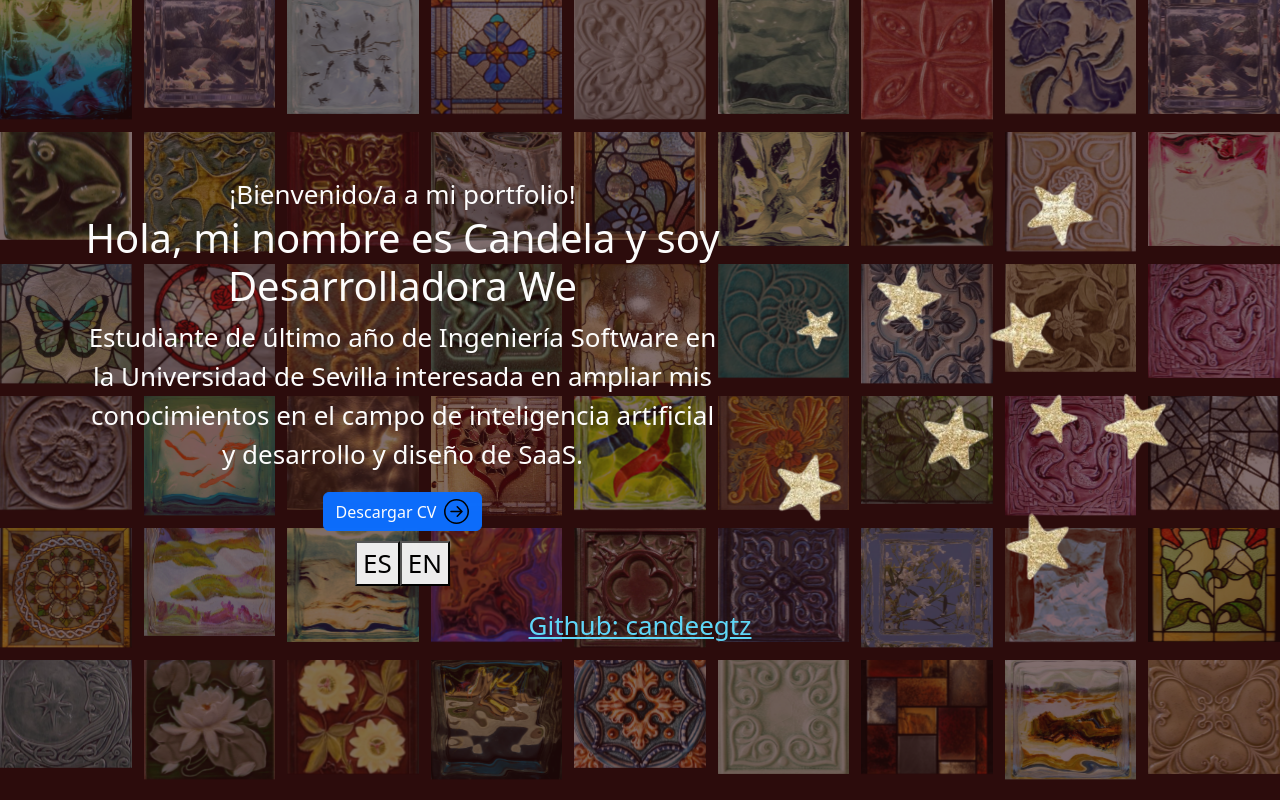
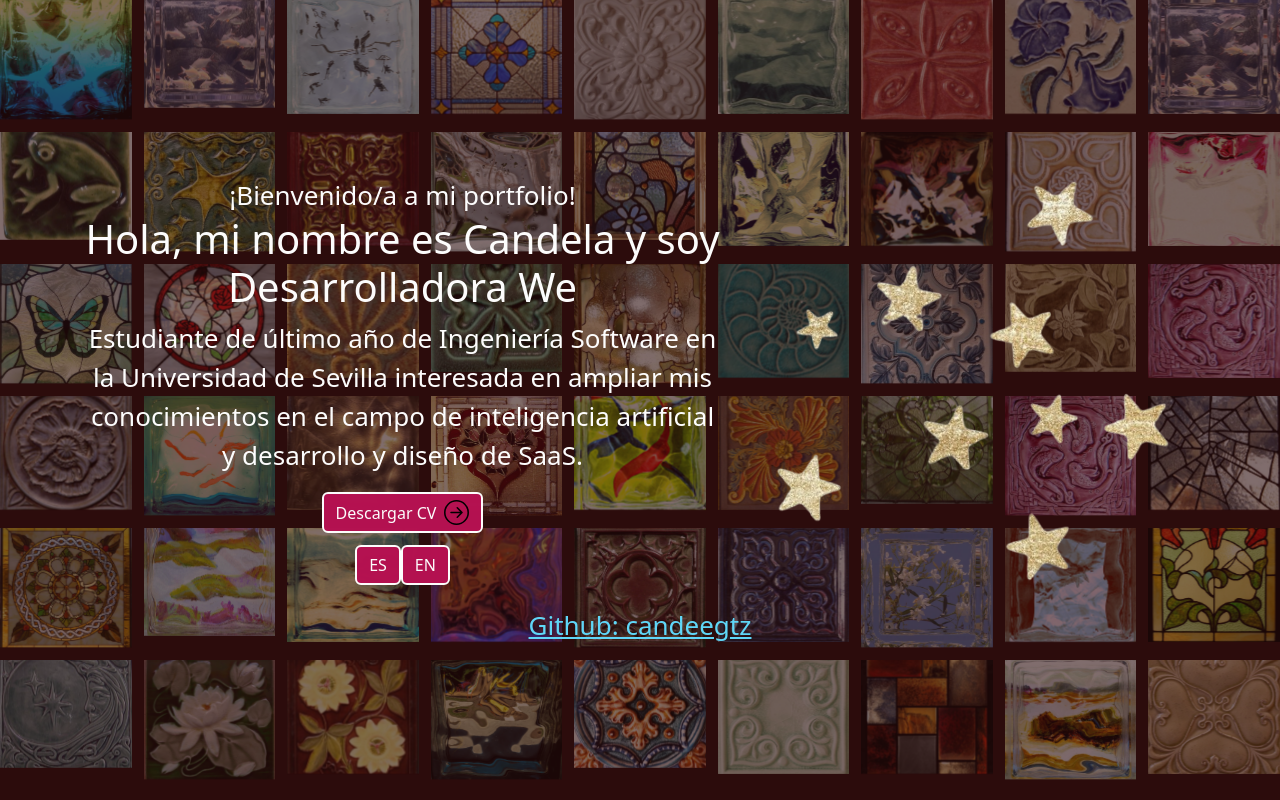
Before and after one commit to candeegtz/mi-portfolio, a React (Create React App) app: page / in a window 1280 px wide. Built offline with nearby package versions, Linux system fonts and the light colour scheme.

Commit message:
feat(i18n): ✨ add internationalization support and update Banner component
- Introduced `i18n-banner.js` for managing translations in English and Spanish.
- Updated `Banner.js` to utilize new translations and improved button styles.
- Added `Banner.css` for custom button styling.

```diff
--- a/src/components/Banner.js
+++ b/src/components/Banner.js
@@ -2,8 +2,9 @@ import { useState, useEffect } from "react";
 import { Container, Row, Col } from "react-bootstrap";
 import {ArrowRightCircle} from 'react-bootstrap-icons';
 import headerImg from '../img/headerImg.png';
-import "./i18n";
+import "./i18n/i18n-banner";
 import { useTranslation } from "react-i18next";
+import "../css/Banner.css";
 
 export const Banner = () => {
 
@@ -55,10 +56,13 @@ export const Banner = () => {
                         <h1> {t("iam")}<span className="wrap"> {text} </span></h1>
                         <p> {t("intro")}</p>
                          <a
-                            href="/cv.pdf"
+                            href="/Candela-Gutiérrez-cv.pdf"
                             download
-                            className="btn btn-primary"
-                            style={{ display: "inline-flex", alignItems: "center", gap: "8px" }}
+                            className="btn banner-btn"
+                            style={{
+                                display: "inline-flex",
+                                alignItems: "center",
+                                gap: "8px"}}
                             >
                             {t("cv")} <ArrowRightCircle size={25} />
                         </a>
@@ -66,8 +70,8 @@ export const Banner = () => {
                             Let's connect <ArrowRightCircle size={25}></ArrowRightCircle>
                         </button>*/}
                         <div style={{ marginTop: "10px" }}>
-                            <button onClick={() => changeLanguage("es")}>ES</button>
-                            <button onClick={() => changeLanguage("en")}>EN</button>
+                            <button className= "btn banner-btn" onClick={() => changeLanguage("es")}>ES</button>
+                            <button className= "btn banner-btn" onClick={() => changeLanguage("en")}>EN</button>
                         </div>
                     </Col>
                     <Col xs={12} md={6} xl={5}>
--- /dev/null
+++ b/src/components/i18n/i18n-banner.js
@@ -0,0 +1,32 @@
+import i18n from "i18next";
+import { initReactI18next } from "react-i18next";
+
+i18n.use(initReactI18next).init({
+  resources: {
+    en: {
+      translation: {
+        welcome: "Welcome to my portfolio!",
+        iam: "Hi, I'm Candela and I'm a ",
+        intro: "Final-year Software Engineering student at the University of Seville, highly motivated to expand my knowledge in the fields of Artificial Intelligence (AI) and Software as a Service (SaaS) development and design",
+        button: "Let's connect",
+        rotatingTexts: ["Web Developer", "Web Designer", "SaaS Developer"],
+        cv: "Download CV"
+      }
+    },
+    es: {
+      translation: {
+        welcome: "¡Bienvenido/a a mi portfolio!",
+        iam: "Hola, mi nombre es Candela y soy ",
+        intro: "Estudiante de último año de Ingeniería Software en la Universidad de Sevilla interesada en ampliar mis conocimientos en el campo de inteligencia artificial y desarrollo y diseño de SaaS.",
+        button: "Contáctame",
+        rotatingTexts: ["Desarrolladora Web", "Diseñadora Web", "Desarrolladora de SaaS"],
+        cv: "Descargar CV"
+      }
+    }
+  },
+  lng: "es", // idioma inicial
+  fallbackLng: "en",
+  interpolation: { escapeValue: false }
+});
+
+export default i18n;
--- /dev/null
+++ b/src/css/Banner.css
@@ -0,0 +1,13 @@
+.btn.banner-btn {
+  background-color: #b61251ff;
+  color: #fff;
+  border: 2px solid #fff;
+  border-radius: 6px;
+  transition: border-color 0.3s, background 0.3s;
+}
+
+.btn.banner-btn:hover, .btn.cv-btn:focus {
+  border-color: #ffd700;
+  background-color: #b61251ff;
+  color: #ffd700;
+}
```
